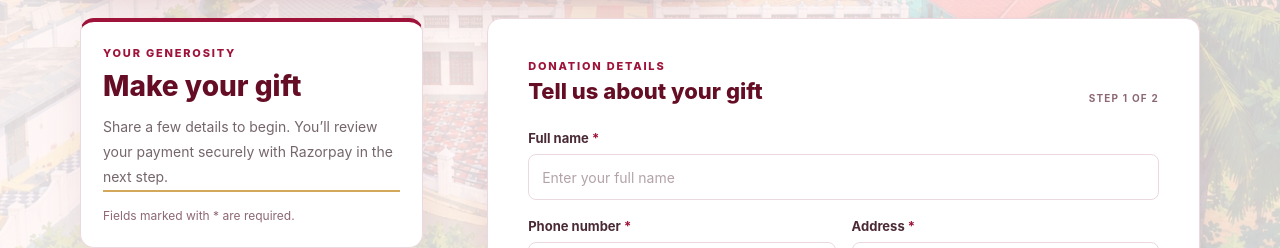
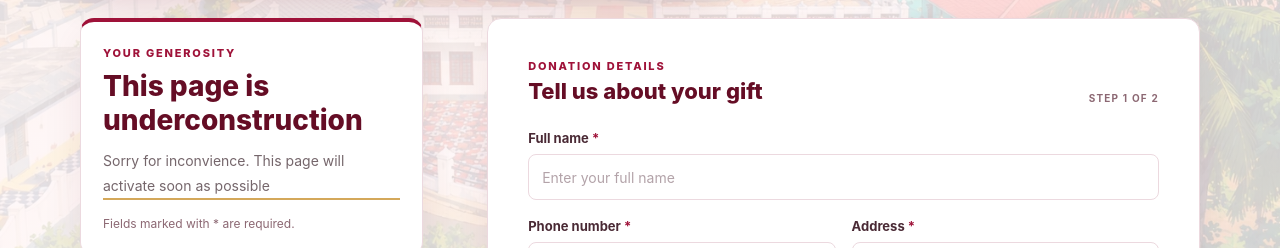
Before and after one commit to joyalbmathew7/churchyouth, a React (Vite) app in the folder frontend/joyal/: page /donation in a window 1280 px wide. Shown: the part 459-707 px from the top of the page. Built offline with nearby package versions, Linux system fonts and the light colour scheme; no server answers.

Commit message:
construction

```diff
--- a/frontend/joyal/src/pages/Donation.jsx
+++ b/frontend/joyal/src/pages/Donation.jsx
@@ -267,10 +267,9 @@ async function handleSubmit(event) {
                 <section className="donation-layout" id="donation-form">
                     <div className="form-intro">
                         <p className="kicker">Your generosity</p>
-                        <h2>Make your gift</h2>
+                        <h2>This page is underconstruction </h2>
                         <p>
-                            Share a few details to begin. You’ll review your payment
-                            securely with Razorpay in the next step.
+                            Sorry for inconvience. This page will activate soon as possible
                         </p>
                         <p className="required-note">Fields marked with * are required.</p>
                     </div>
```
